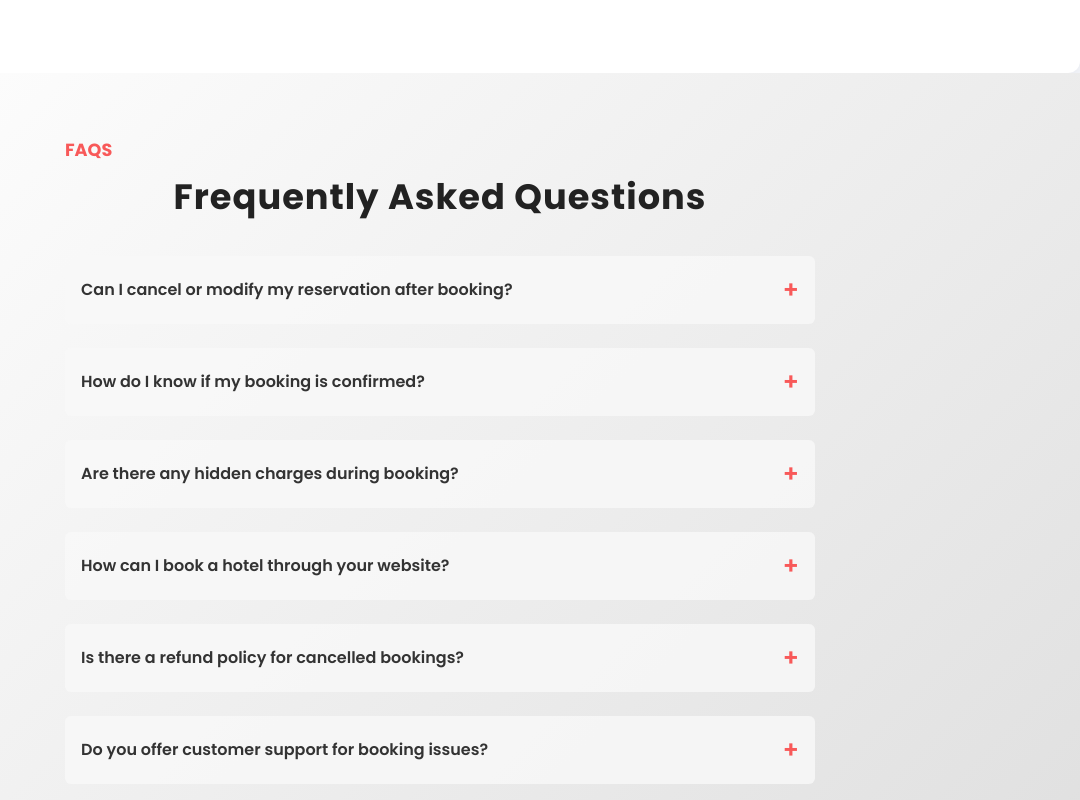
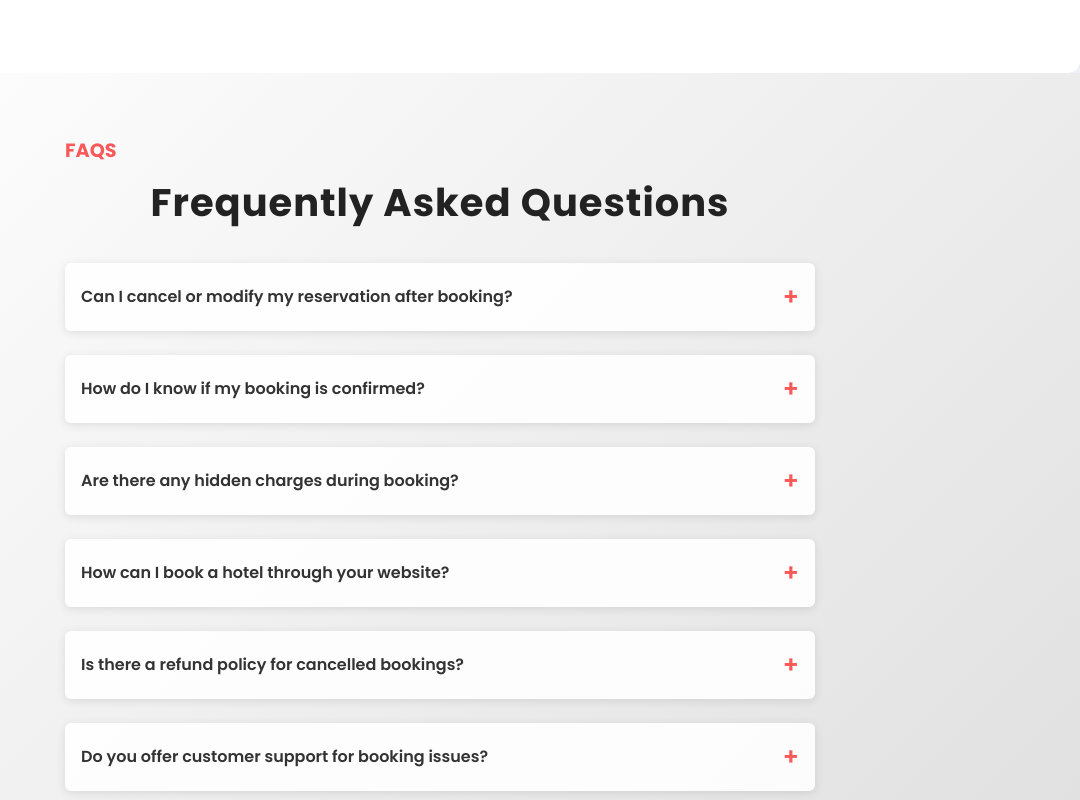
Before and after one commit to FL4ME-SUVO/BookMyHotel, a React (Create React App) app: page /about in a window 1280 px wide. Shown: the part 1400-2200 px from the top of the page, without its empty margins (200-1280 px from the left). Built offline with nearby package versions, Linux system fonts and the light colour scheme.

Commit message:
FAQs Updated 2

```diff
--- a/src/components/FAQs/FAQSection.css
+++ b/src/components/FAQs/FAQSection.css
@@ -1,21 +1,21 @@
-/* FAQ Section - Visually Glowing Effect */
+/* FAQ Section - Visually Enhanced Glow Effect */
 .faq-section {
   background: linear-gradient(135deg, #ffffff, #e0e0e0); /* Light gradient for background */
   padding: 4rem 1.5rem; /* Ample padding */
-  box-shadow: none; /* No box shadow for a cleaner look */
+  box-shadow: none; /* No shadow for clean look */
   position: relative;
   overflow: hidden;
 }
 
 .faq-container {
-  max-width: 750px; /* Adjusted for modern look */
+  max-width: 750px; /* Width adjustment */
   margin: 0 auto;
   background: transparent; /* No background */
-  border-radius: 10px; /* Slightly rounded corners */
+  border-radius: 10px; /* Soft corners */
 }
 
 .faq-container h2 {
-  font-size: 2.2rem; /* Heading size */
+  font-size: 2.4rem; /* Slightly larger heading */
   font-weight: 700;
   color: #222;
   text-align: center;
@@ -25,7 +25,7 @@
 
 .faq-container h4 {
   color: #f85959; /* Heading color */
-  font-size: 1.1rem;
+  font-size: 1.2rem; /* Increased font size */
   text-transform: uppercase;
   margin-bottom: 0.5rem;
 }
@@ -37,12 +37,17 @@
 }
 
 .faq-item {
-  background: rgba(249, 249, 249, 0.8); /* Light transparent background */
+  background: rgba(255, 255, 255, 0.9); /* Light transparent background */
   border-radius: 6px;
   cursor: pointer;
-  transition: background 0.3s ease, box-shadow 0.3s ease; /* Smooth transitions */
   position: relative; /* For glow effect */
   overflow: hidden; /* Ensure glow doesn't overflow */
+  box-shadow: 0 2px 10px rgba(0, 0, 0, 0.1); /* Soft shadow for depth */
+  transition: background 0.3s, border 0.3s; /* Smooth transition for background and border */
+}
+
+.faq-item.active {
+  border: 2px solid #f85959; /* Bold border color on expand */
 }
 
 .faq-item::before {
@@ -52,8 +57,8 @@
   left: 0;
   right: 0;
   bottom: 0;
-  border-radius: inherit; /* Match border radius */
-  background: rgba(248, 89, 89, 0.3); /* Soft glow color */
+  border-radius: inherit;
+  background: rgba(248, 89, 89, 0.4); /* Vibrant glow color */
   opacity: 0; /* Start hidden */
   transition: opacity 0.3s ease; /* Smooth transition */
   z-index: 0; /* Behind the content */
@@ -61,6 +66,19 @@
 
 .faq-item:hover::before {
   opacity: 1; /* Show glow on hover */
+  animation: pulse 1s infinite; /* Add pulse animation */
+}
+
+@keyframes pulse {
+  0% {
+    box-shadow: 0 0 10px rgba(248, 89, 89, 0.5), 0 0 20px rgba(248, 89, 89, 0.5); /* Initial soft glow */
+  }
+  50% {
+    box-shadow: 0 0 20px rgba(248, 89, 89, 0.8), 0 0 40px rgba(248, 89, 89, 0.8); /* Brighter glow */
+  }
+  100% {
+    box-shadow: 0 0 10px rgba(248, 89, 89, 0.5), 0 0 20px rgba(248, 89, 89, 0.5); /* Return to initial */
+  }
 }
 
 .faq-question {
@@ -70,29 +88,30 @@
   align-items: center;
   font-weight: 600;
   color: #333;
-  position: relative; /* Needed to position icon */
+  position: relative;
   z-index: 1; /* Above the glow */
 }
 
 .faq-icon {
   font-size: 1.5rem; /* Icon size */
   color: #f85959;
-  transition: transform 0.3s ease; /* Smooth rotation */
+  transition: transform 0.3s ease, color 0.3s ease; /* Smooth transition */
 }
 
 .faq-item.active .faq-icon {
   transform: rotate(180deg); /* Rotate on activation */
+  color: #d63031; /* Darker color when active */
 }
 
 .faq-answer {
   padding: 1rem; /* Padding for answers */
   color: #666;
   line-height: 1.5;
-  background: transparent; /* Transparent background */
+  background: white; /* Background is white */
   border-top: 1px solid #eaeaea;
   opacity: 0; /* Start hidden */
   transform: translateY(-10px); /* Start slightly above */
-  animation: fadeIn 0.3s forwards; /* Fade-in effect */
+  animation: fadeIn 0.4s forwards; /* Fade-in effect */
   z-index: 1; /* Above the glow */
 }
 
```
